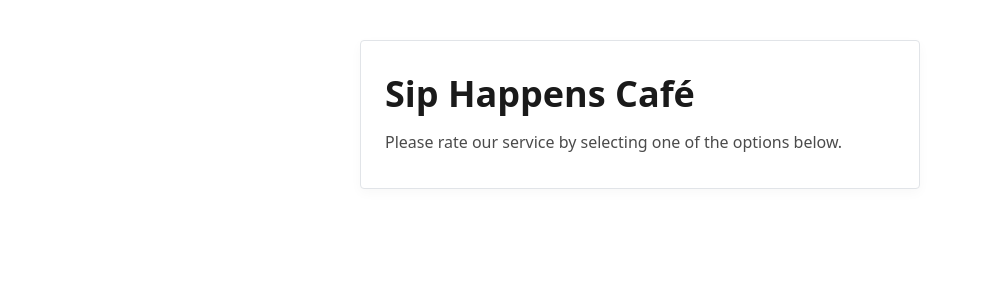
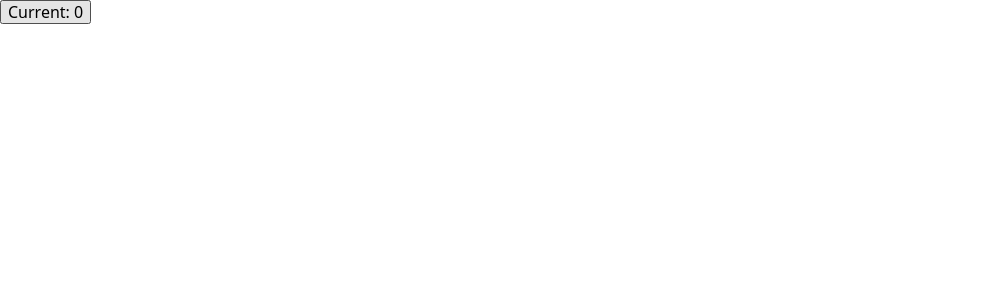
Before and after one commit to strelnikovartem/02-react-caffe, a React (Vite) app: page / in a window 1280 px wide. Shown: the top 300 px of the page, without its empty margins (0-983 px from the left). Built offline with nearby package versions, Linux system fonts and the light colour scheme.

Commit message:
add useState

```diff
--- a/src/components/App.tsx
+++ b/src/components/App.tsx
@@ -1,7 +1,17 @@
+import { useState } from "react";
 import css from "./App.module.css";
 import CafeInfo from "./CafeInfo";
 
 export default function App() {
+  const [clicks, setClicks] = useState(0);
+
+  const handleClick = () => {
+    setClicks(clicks + 1);
+    console.log(clicks);
+  };
+
+  return <button onClick={handleClick}>Current: {clicks}</button>;
+
   return (
     <>
       <div className={css.app}>
```
